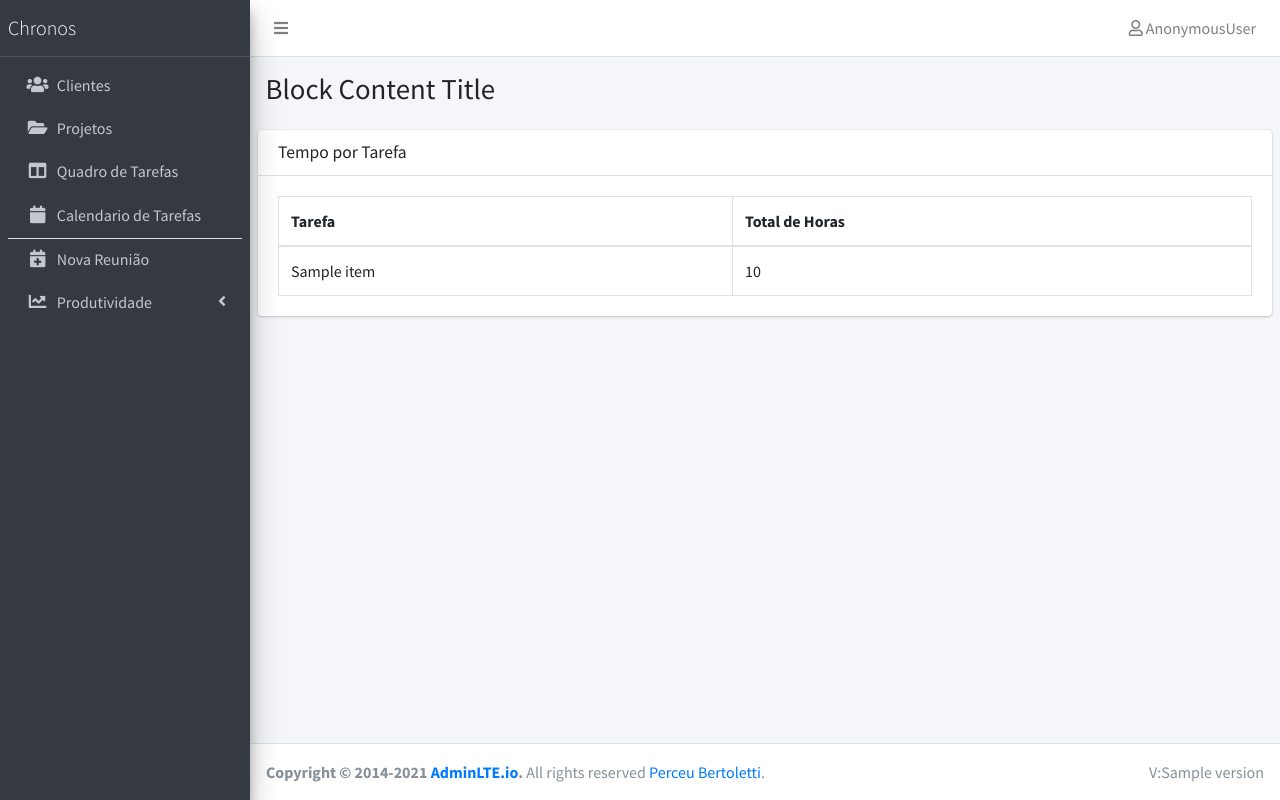
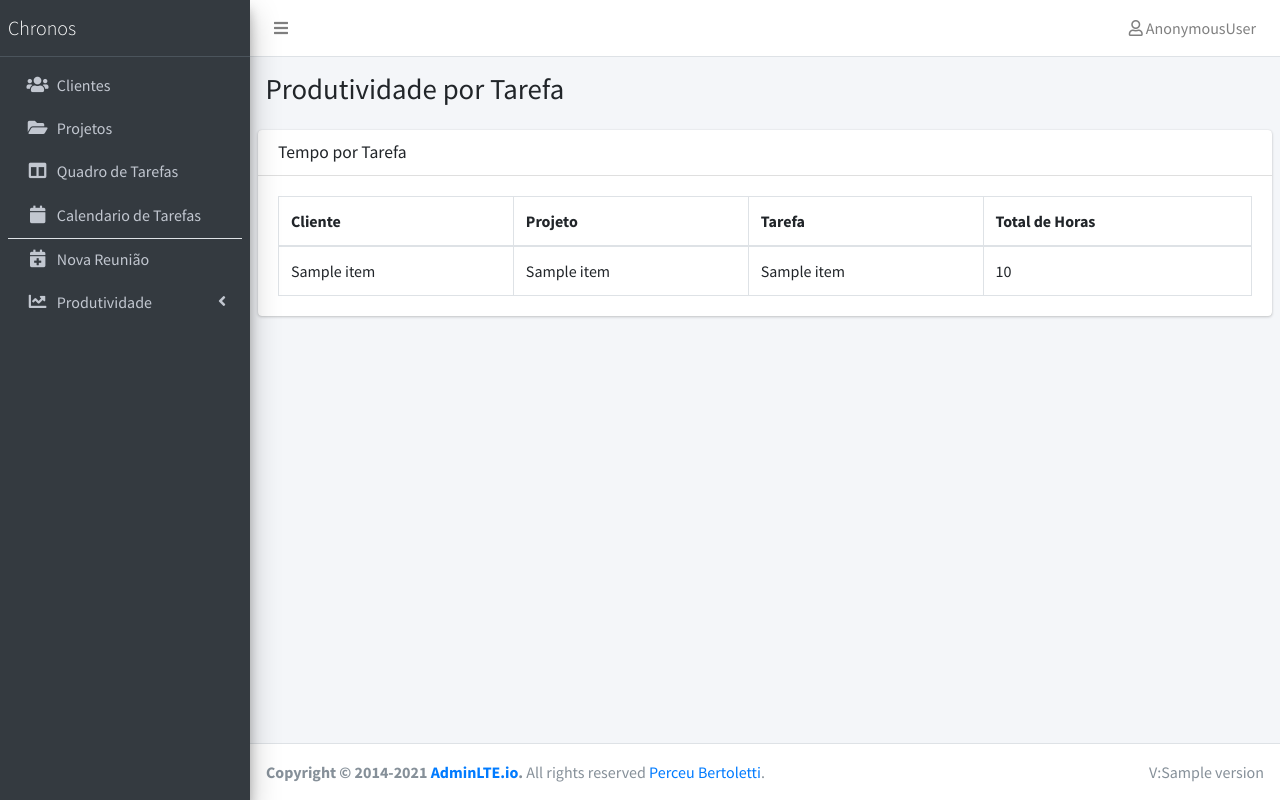
Before and after one commit to Perceu/chronos, a Django app: template chronos/tarefas/templates/produtividade/por_tarefa.html in a window 1280 px wide. Run offline with Django 3.2, Linux system fonts and the light colour scheme; the template is opened without the code that fills it: most values are stand-ins (such as "Sample title", 1, 10 or a date in 2020); some libraries are stand-ins or nearby versions.

Commit message:
adicionado cliente e projeto na tela de produtividade por tarefa

```diff
--- a/chronos/tarefas/templates/produtividade/por_tarefa.html
+++ b/chronos/tarefas/templates/produtividade/por_tarefa.html
@@ -1,4 +1,13 @@
 {% extends 'content.html'%}
+
+{% block 'content-title'%}
+<div class="row">
+    <div class="col-12">
+        Produtividade por Tarefa
+    </div>
+</div>
+{% endblock%}
+
 
 {% block 'content'%}
 
@@ -11,6 +20,8 @@
         <table class="table table-bordered">
             <thead>
                 <tr>
+                    <th>Cliente</th>
+                    <th>Projeto</th>
                     <th>Tarefa</th>
                     <th>Total de Horas</th>
                 </tr>
@@ -18,6 +29,8 @@
             <tbody>
                 {% for item in dados %}
                 <tr>
+                    <td>{{ item.tarefa__projeto__cliente__nome }}</td>
+                    <td>{{ item.tarefa__projeto__nome }}</td>
                     <td>{{ item.tarefa__titulo }}</td>
                     <td>{{ item.total }}</td>
                 </tr>
--- a/chronos/tarefas/views_produtividade.py
+++ b/chronos/tarefas/views_produtividade.py
@@ -94,7 +94,7 @@ def ranking(request):
 def tempo_por_tarefa(request):
     qs = get_base_queryset(request.empresa)
     dados = (
-        qs.values("tarefa__titulo").annotate(total=Sum("duracao")).order_by("-total")
+        qs.values("tarefa__titulo", "tarefa__projeto__cliente__nome", "tarefa__projeto__nome").annotate(total=Sum("duracao")).order_by("-total")
     )
     return render(request, "produtividade/por_tarefa.html", {"dados": dados})
 
```
